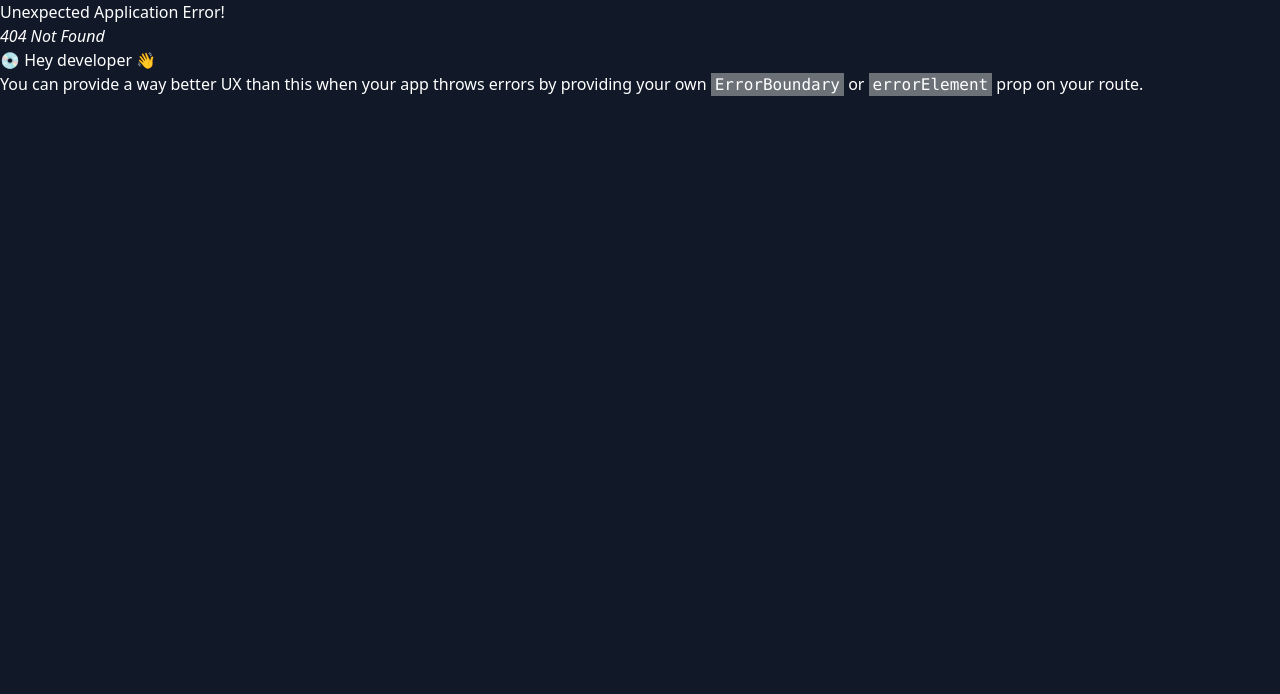
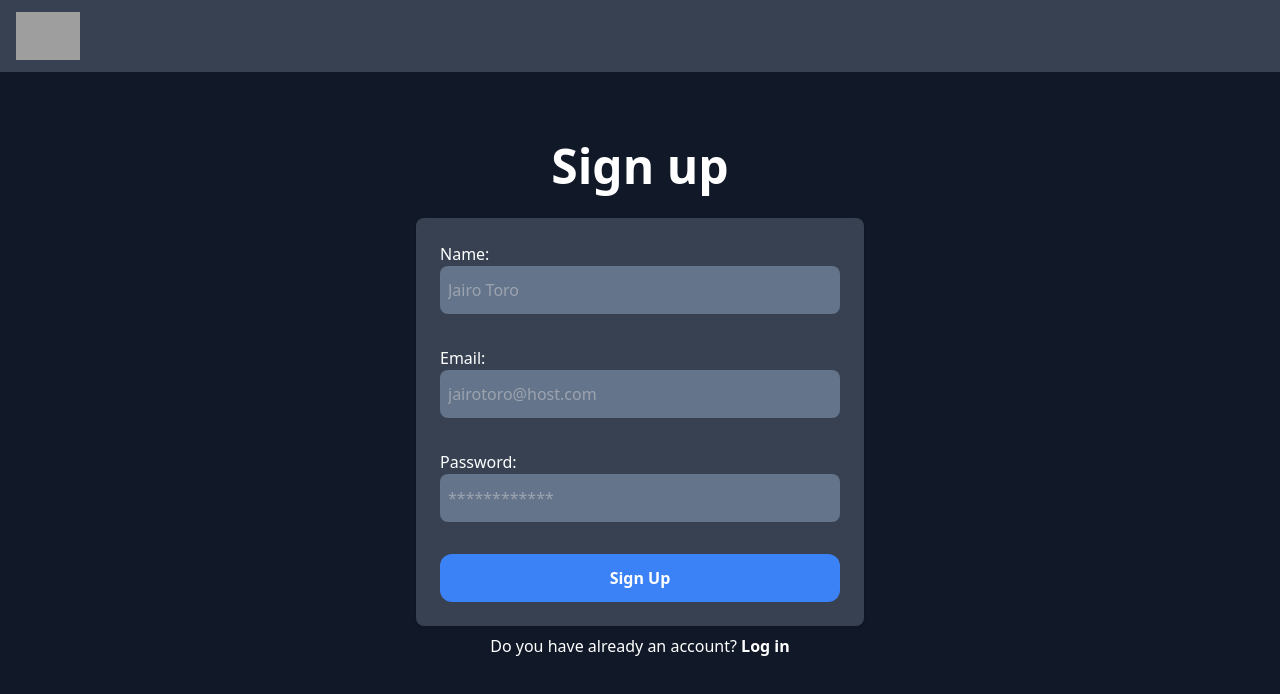
Before and after one commit to jtnovellis/morty-app, a React (Vite) app: page /signup in a window 1280 px wide. Before the commit this address had no page. Shown: the top 694 px of the page. Built offline with nearby package versions, Linux system fonts and the light colour scheme; grey boxes are pictures that could not be loaded.

Commit message:
feat: login and signup views

```diff
--- /dev/null
+++ b/src/components/AuthScreen.tsx
@@ -0,0 +1,25 @@
+import { useLocation } from 'react-router-dom';
+
+interface AuthScreenProps {
+  children: React.ReactNode;
+}
+
+export function AuthScreen({ children }: AuthScreenProps) {
+  const location = useLocation();
+  const isLoginPage = location.pathname === '/login';
+
+  return (
+    <div className='flex flex-col justify-center items-center min-h-screen gap-7'>
+      <h1 className='font-bold text-5xl text-center'>{isLoginPage ? 'Log in' : 'Sign up'}</h1>
+      <div className='max-w-md w-full'>{children}</div>
+    </div>
+  );
+}
+
+AuthScreen.Body = function ({ children }: AuthScreenProps) {
+  return <div className='shadow bg-gray-700 p-6 rounded-lg'>{children}</div>;
+};
+
+AuthScreen.BelowCard = function ({ children }: AuthScreenProps) {
+  return <div className='mt-2 justify-center flex gap-3'>{children}</div>;
+};
--- a/src/components/Button.tsx
+++ b/src/components/Button.tsx
@@ -5,7 +5,7 @@ type ButtonProps = {
 export function Button({ children, className, ...props }: ButtonProps) {
   return (
     <button
-      className={`bg-blue-500 hover:bg-blue-700 text-white font-bold py-2 px-4 rounded-xl ${className}`}
+      className={`bg-blue-500 hover:bg-blue-700 text-white font-bold py-3 px-4 rounded-xl ${className}`}
       {...props}
     >
       {children}
--- /dev/null
+++ b/src/components/Input.tsx
@@ -0,0 +1,14 @@
+import { DetailedHTMLProps, forwardRef, InputHTMLAttributes } from 'react';
+
+export const Input = forwardRef<
+  HTMLInputElement,
+  DetailedHTMLProps<InputHTMLAttributes<HTMLInputElement>, HTMLInputElement>
+>(({ className, ...rest }, ref) => {
+  return (
+    <input
+      className={`py-3 px-2 bg-slate-500 outline-none rounded-lg w-full ${className}`}
+      ref={ref}
+      {...rest}
+    />
+  );
+});
--- /dev/null
+++ b/src/components/Wrapper.tsx
@@ -0,0 +1,5 @@
+import { Outlet } from 'react-router-dom';
+
+export function Wrapper() {
+  return <Outlet />;
+}
--- a/src/components/index.ts
+++ b/src/components/index.ts
@@ -1,2 +1,5 @@
 export { Button } from './Button';
 export { Header } from './Header';
+export { AuthScreen } from './AuthScreen';
+export { Wrapper } from './Wrapper';
+export { Input } from './Input';
--- /dev/null
+++ b/src/layouts/AuthLayout.tsx
@@ -0,0 +1,32 @@
+import { Outlet, useLocation, Link } from 'react-router-dom';
+import { AuthScreen } from '../components';
+import Logo from '../assets/icon-144x144.png';
+
+interface AuthLayoutProps {}
+export function AuthLayout({}: AuthLayoutProps) {
+  const location = useLocation();
+  const isLoginPage = location.pathname === '/login';
+
+  return (
+    <>
+      <header className='bg-gray-700 absolute top-0 w-full'>
+        <nav className='flex justify-between items-center px-4 py-3'>
+          <Link to='/'>
+            <img src={Logo} alt='Logo' className='w-16' />
+          </Link>
+        </nav>
+      </header>
+      <AuthScreen>
+        <AuthScreen.Body>
+          <Outlet />
+        </AuthScreen.Body>
+        <AuthScreen.BelowCard>
+          <Link to={isLoginPage ? '/signup' : '/login'}>
+            Do you have already an account?{' '}
+            <span className='font-bold'>{isLoginPage ? 'Sign Up' : 'Log in'}</span>
+          </Link>
+        </AuthScreen.BelowCard>
+      </AuthScreen>
+    </>
+  );
+}
--- a/src/layouts/index.ts
+++ b/src/layouts/index.ts
@@ -1 +1,2 @@
 export { RootLayout } from './RootLayout';
+export { AuthLayout } from './AuthLayout';
--- a/src/pages/HomePage.tsx
+++ b/src/pages/HomePage.tsx
@@ -2,9 +2,9 @@ import { Button } from '../components';
 
 export function HomePage() {
   return (
-    <div>
+    <section>
       <h1 className='text-3xl font-bold underline'>Hello world!</h1>
       <Button>Button</Button>
-    </div>
+    </section>
   );
 }
--- /dev/null
+++ b/src/pages/Login.tsx
@@ -0,0 +1,39 @@
+import { useRef } from 'react';
+import { Input, Button } from '../components';
+
+export function Login() {
+  const emailRef = useRef<HTMLInputElement>(null);
+  const passwordRef = useRef<HTMLInputElement>(null);
+
+  function handleSubmit(e: React.FormEvent<HTMLFormElement>) {
+    e.preventDefault();
+    const email = emailRef.current?.value;
+    const password = passwordRef.current?.value;
+
+    if (!email || !password) return;
+
+    alert(`Name: ${name}, Email: ${email}, Password: ${password}`);
+  }
+
+  return (
+    <>
+      <form onSubmit={handleSubmit} className='grid grid-cols-1 gap-8'>
+        <div>
+          <label htmlFor='email'>Email:</label>
+          <Input type='email' id='email' placeholder='jairotoro@host.com' required ref={emailRef} />
+        </div>
+        <div>
+          <label htmlFor='password'>Password:</label>
+          <Input
+            type='password'
+            id='password'
+            placeholder='************'
+            required
+            ref={passwordRef}
+          />
+        </div>
+        <Button type='submit'>Log In</Button>
+      </form>
+    </>
+  );
+}
--- /dev/null
+++ b/src/pages/Signup.tsx
@@ -0,0 +1,44 @@
+import { useRef } from 'react';
+import { Input, Button } from '../components';
+
+interface SignupProps {}
+export function Signup({}: SignupProps) {
+  const nameRef = useRef<HTMLInputElement>(null);
+  const emailRef = useRef<HTMLInputElement>(null);
+  const passwordRef = useRef<HTMLInputElement>(null);
+
+  function handleSubmit(e: React.FormEvent<HTMLFormElement>) {
+    e.preventDefault();
+    const name = nameRef.current?.value;
+    const email = emailRef.current?.value;
+    const password = passwordRef.current?.value;
+
+    if (!name || !email || !password) return;
+
+    alert(`Name: ${name}, Email: ${email}, Password: ${password}`);
+  }
+
+  return (
+    <form onSubmit={handleSubmit} className='grid grid-cols-1 gap-8'>
+      <div>
+        <label htmlFor='username'>Name:</label>
+        <Input type='text' id='username' placeholder='Jairo Toro' required ref={nameRef} />
+      </div>
+      <div>
+        <label htmlFor='email'>Email:</label>
+        <Input type='email' id='email' placeholder='jairotoro@host.com' required ref={emailRef} />
+      </div>
+      <div>
+        <label htmlFor='password'>Password:</label>
+        <Input
+          type='password'
+          id='password'
+          placeholder='************'
+          required
+          ref={passwordRef}
+        />
+      </div>
+      <Button type='submit'>Sign Up</Button>
+    </form>
+  );
+}
--- a/src/pages/index.ts
+++ b/src/pages/index.ts
@@ -1 +1,3 @@
+export { Signup } from './Signup';
 export { HomePage } from './HomePage';
+export { Login } from './Login';
--- a/src/router/index.tsx
+++ b/src/router/index.tsx
@@ -1,14 +1,34 @@
 import { createBrowserRouter } from 'react-router-dom';
-import { RootLayout } from '../layouts';
-import { HomePage } from '../pages';
+import { Wrapper } from '../components';
+import { AuthLayout, RootLayout } from '../layouts';
+import { HomePage, Login, Signup } from '../pages';
 
 export const router = createBrowserRouter([
   {
-    element: <RootLayout />,
+    element: <Wrapper />,
     children: [
       {
+        element: <RootLayout />,
         path: '/',
-        element: <HomePage />,
+        children: [
+          {
+            index: true,
+            element: <HomePage />,
+          },
+        ],
+      },
+      {
+        element: <AuthLayout />,
+        children: [
+          {
+            path: 'login',
+            element: <Login />,
+          },
+          {
+            path: 'signup',
+            element: <Signup />,
+          },
+        ],
       },
     ],
   },
```
